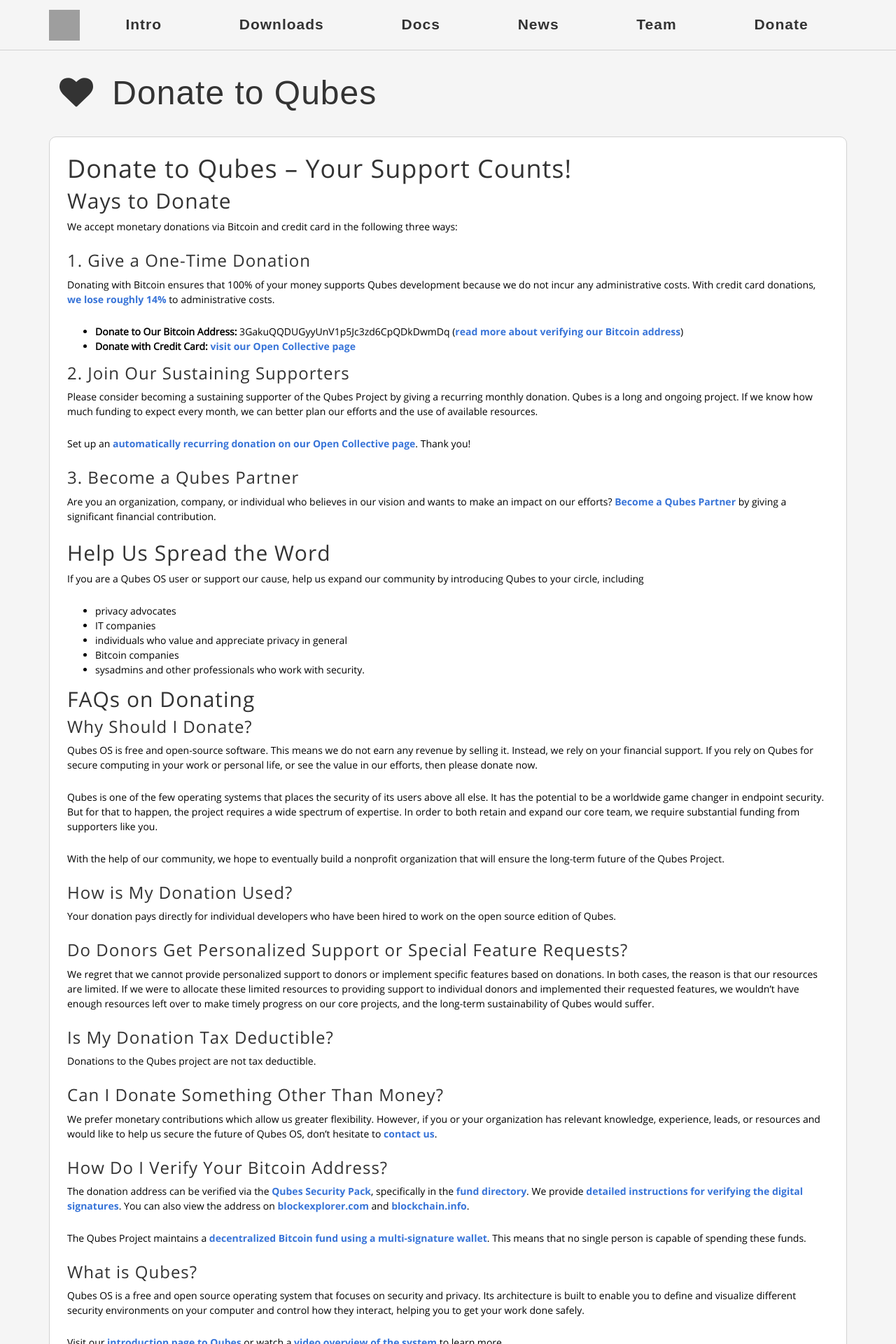
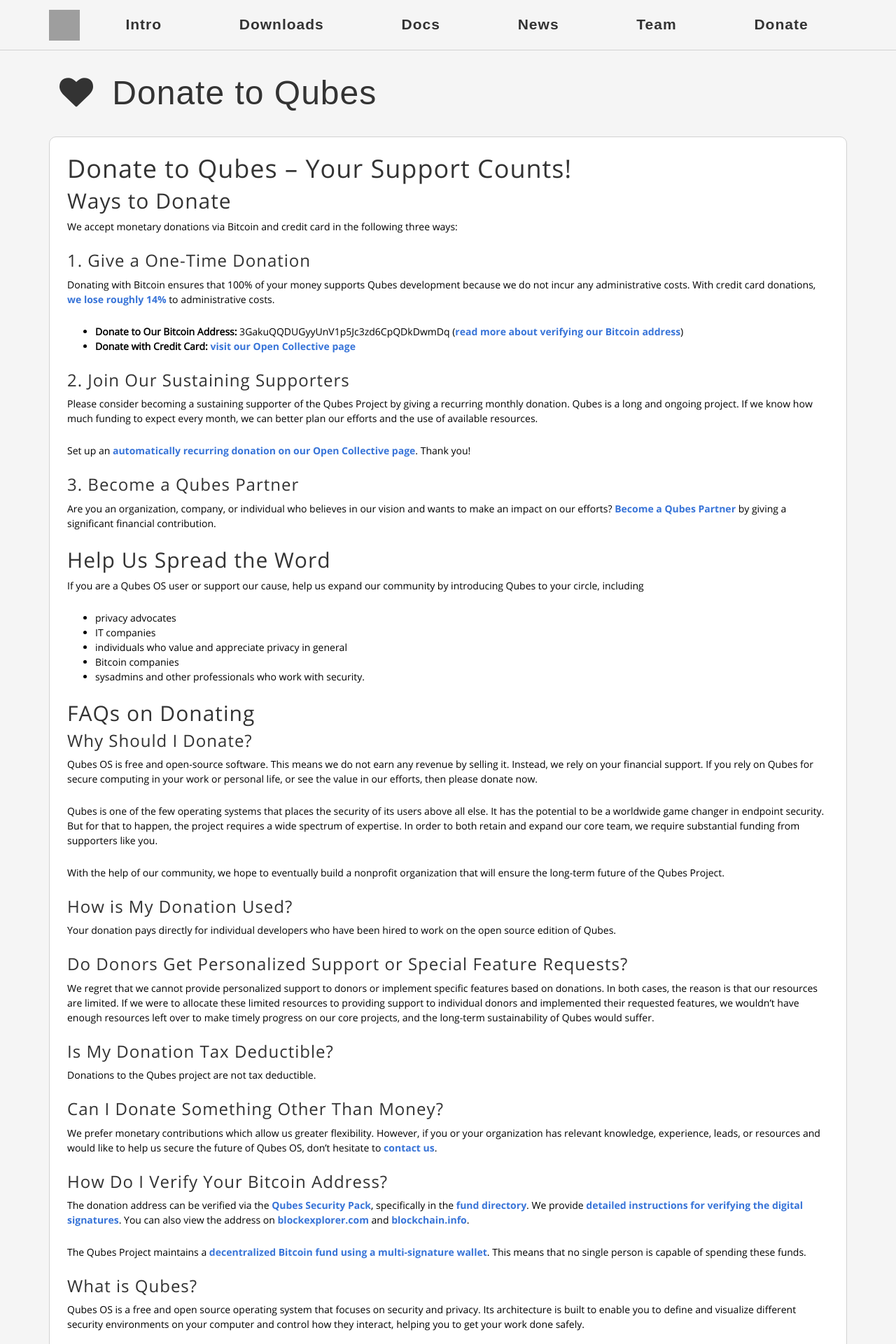
Before and after one commit to QubesOS/qubesos.github.io, a Jekyll site: the page built from pages/donate.md, in a window 1280 px wide. Shown: the top 1920 px of the page at 70% size. Built offline with Jekyll 4.4.1, drawn with Linux system fonts in a browser that asks for light colours; some web fonts are replaced; grey boxes are pictures that could not be loaded.

Commit message:
Fix vertical spacing inconsistency

```diff
--- a/_sass/_base.scss
+++ b/_sass/_base.scss
@@ -27,7 +27,7 @@ h1, h2, h3, h4, h5, h6,
 hr, p, blockquote, pre,
 ul, ol, dl, figure,
 %vertical-rhythm {
-  margin-bottom: $spacing-unit / 2;
+  margin-bottom: 25px;
 }
 
 
```
